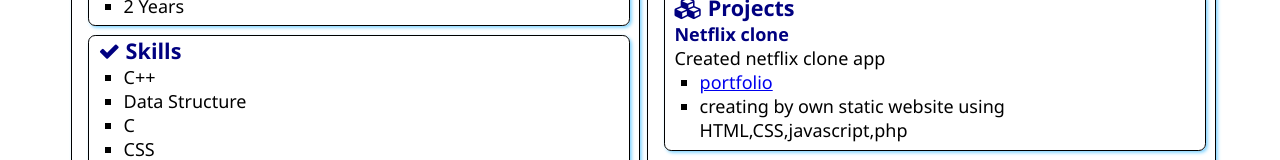
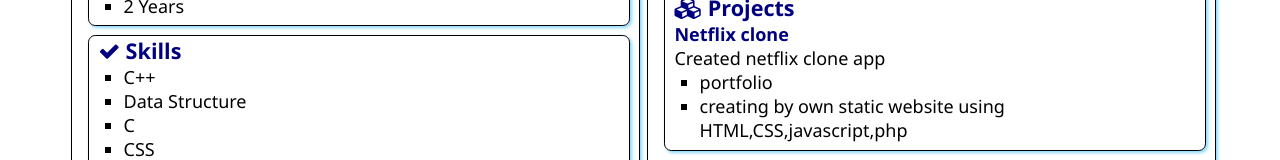
Before and after one commit to mansi-garg-12/SATechnicalOnboarding, a plain HTML site: page src/index.html in a window 1280 px wide. Shown: the part 289-449 px from the top of the page. Drawn offline with Linux system fonts and the light colour scheme.

Commit message:
Update index.html
added file

```diff
--- a/src/index.html
+++ b/src/index.html
@@ -88,7 +88,7 @@
                 <h3>Netflix clone</h3>
                 <div>Created netflix clone app</div>
                 <ul>
-                    <li><a href="https://mansi-garg-12.github.io/">portfolio</a></li>
+                    <li>portfolio</li>
                     <li>creating by own static website using HTML,CSS,javascript,php</li>
                 </ul>
             </section>
```
